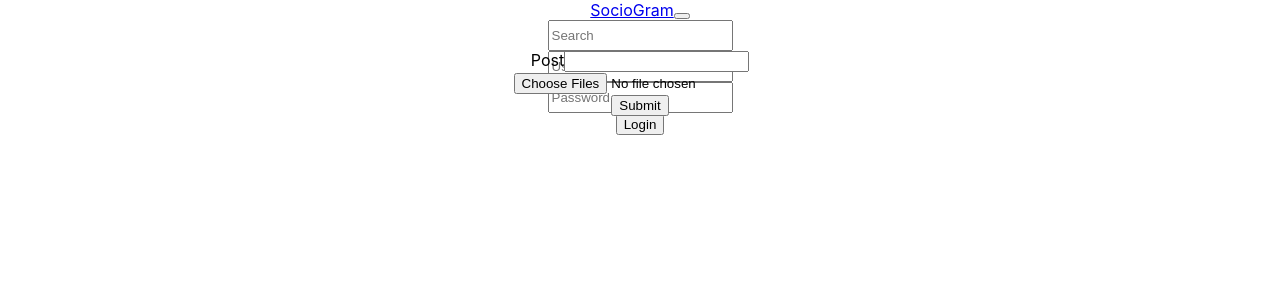
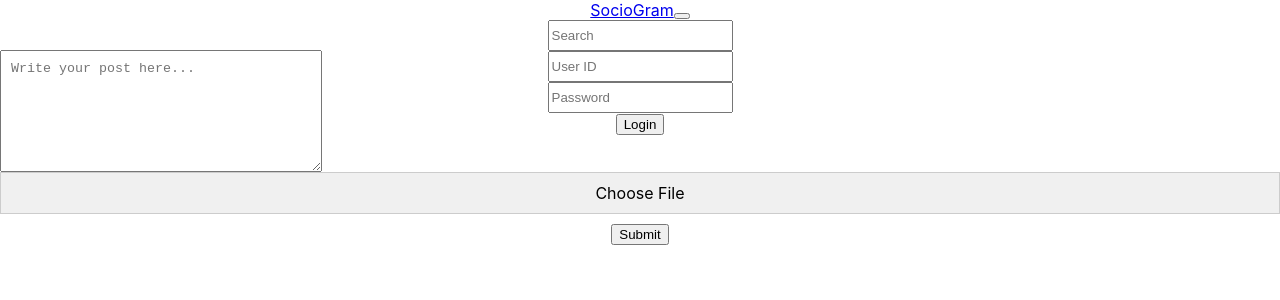
Before and after one commit to ArunKls/sociogram-frontend, a React (Create React App) app in the folder sociogram/: page /post in a window 1280 px wide. Shown: the top 300 px of the page. Built offline with nearby package versions, Linux system fonts and the light colour scheme; the HTML template or start-up script is replaced by a standard one.

Commit message:
profile and dashboard

```diff
--- a/sociogram/src/App.js
+++ b/sociogram/src/App.js
@@ -4,6 +4,7 @@ import Header from "./components/header/Header";
 import { Route, Routes, BrowserRouter as Router } from "react-router-dom";
 import Home from "./components/home/Home";
 import Post from "./components/post/post";
+import Profile from "./components/profile/profile";
 
 function App() {
   return (
@@ -11,6 +12,7 @@ function App() {
       <Header />
       {/* <Home /> */}
       <Routes>
+        <Route path="/profile" exact element={<Profile />}/>
         <Route path="/signup" exact element={<Home />} />
         <Route path="/post" exact element={<Post />} />
       </Routes>
--- /dev/null
+++ b/sociogram/src/components/dashboard/dashboard.js
@@ -0,0 +1,38 @@
+import {useState} from "react"
+
+
+const Dashboard=()=>{
+    // const [dashboard,setDashboard] = useState([])
+
+    let dashboard = [
+        {
+            "description":"adhada",
+            "image":"https://s3.amazonaws.com/images.scanbuy/cmpv2/qxYsuUjc45uoiy2EMJp8Bq/images/sun.jpeg"
+        },
+        {
+            "description":"adhada",
+            "image":"https://s3.amazonaws.com/images.scanbuy/cmpv2/qxYsuUjc45uoiy2EMJp8Bq/images/sun.jpeg"
+        }
+
+    ]
+    // const  response = DashboardManager()
+    // if(response.status == 200){
+    //     setDashboard(response)
+    // }else{
+    //     prompt("error");
+    // }
+    return(
+        <div>
+        {dashboard.map(item => (
+            <div>
+               <p>{item.description}</p>
+              <p> <img src = {item.image} /></p>
+            </div>
+          ))}
+          </div>
+    )
+
+
+}
+
+export default Dashboard
--- a/sociogram/src/components/header/Header.js
+++ b/sociogram/src/components/header/Header.js
@@ -1,7 +1,9 @@
 import React, { useState } from "react";
 import loginManager from "../../managers/loginManager";
 import { COOKIES } from "../../constants/constants";
-
+// import { Navigate } from "react-router-dom";
+import { Link } from 'react-router-dom';
+import { useNavigate } from 'react-router-dom';
 import {
   Navbar,
   Nav,
@@ -23,6 +25,7 @@ function Header() {
   const [isLoggedIn, setIsLoggedIn] = useState(isLogIn());
   const [username, setUsername] = useState(null);
   const [password, setPassword] = useState(null);
+  const navigate = useNavigate();
 
   const handleUsername = (e) => {
     setUsername(e.target.value);
@@ -46,6 +49,9 @@ function Header() {
       // sessionStorage.setItem("token", token);
       setIsLoggedIn();
       COOKIES.set("access_token", token.access_token);
+      navigate('/profile')
+      console.log("finished")
+
     } else {
       console.log("login failed");
     }
--- /dev/null
+++ b/sociogram/src/components/post/post.css
@@ -0,0 +1,22 @@
+.custom-textarea-container {
+    display: flex;
+    flex-direction: column;
+  }
+
+  .custom-textarea {
+    width: 300px;
+    height: 100px;
+    padding: 10px;
+  }
+
+  .file-label {
+    display: inline-block;
+    padding: 10px;
+    background-color: #f0f0f0;
+    border: 1px solid #ccc;
+    cursor: pointer;
+  }
+
+  .file-input {
+    display: none;
+  }
--- a/sociogram/src/components/post/post.js
+++ b/sociogram/src/components/post/post.js
@@ -1,5 +1,6 @@
 import React, { useState } from "react";
 import addPost from "../../managers/postManager";
+import "./post.css"
 
 const Post = () => {
   const [description, setDescription] = useState("");
@@ -36,7 +37,28 @@ const Post = () => {
   };
   return (
     <div>
-      <form>
+        <form onSubmit={handleSubmit}>
+        <div className="custom-textarea-container">
+          <textarea
+            placeholder="Write your post here..."
+            value={description}
+            onChange={handleDescription}
+            className="custom-textarea"
+          />
+          <label className="file-label">
+            <input
+              type="file"
+              accept="image/*"
+              onChange={handleFileEvent}
+              className="file-input"
+            />
+            Choose File
+          </label>
+        </div>
+        {/* {image && <img src={image} alt="Uploaded" style={{ maxWidth: '100%', marginTop: '10px' }} />} */}
+        <button type="submit" style={{ marginTop: '10px' }}>Submit</button>
+      </form>
+      {/* <form>
         <div>
           <label>Post</label>
           <input
@@ -54,11 +76,11 @@ const Post = () => {
             accept="image/png, image/jpeg"
             multiple
           />
-        </div>
-        <button onClick={handleSubmit} className="btn" type="submit">
+        </div> */}
+        {/* <button onClick={handleSubmit} className="btn" type="submit">
           Submit
-        </button>
-      </form>
+        </button> */}
+      {/* </form> */}
     </div>
   );
 };
--- /dev/null
+++ b/sociogram/src/components/profile/profile.js
@@ -0,0 +1,18 @@
+import Dashboard from "../dashboard/dashboard"
+import Header from "../header/Header"
+import Post from "../post/post"
+
+const Profile = ()=>{
+
+
+
+    return (
+        <>
+        <Post />
+        <Dashboard />
+        </>
+
+    )
+}
+
+export default Profile
--- /dev/null
+++ b/sociogram/src/components/search/friends.js
@@ -0,0 +1,6 @@
+
+const friends = ()=>{
+
+}
+
+export default friends
```
Also changed, not shown: sociogram/src/components/home/Home.js (+0 -81 lines), sociogram/src/managers/dashboardManager.js (added, +16 -0 lines).
